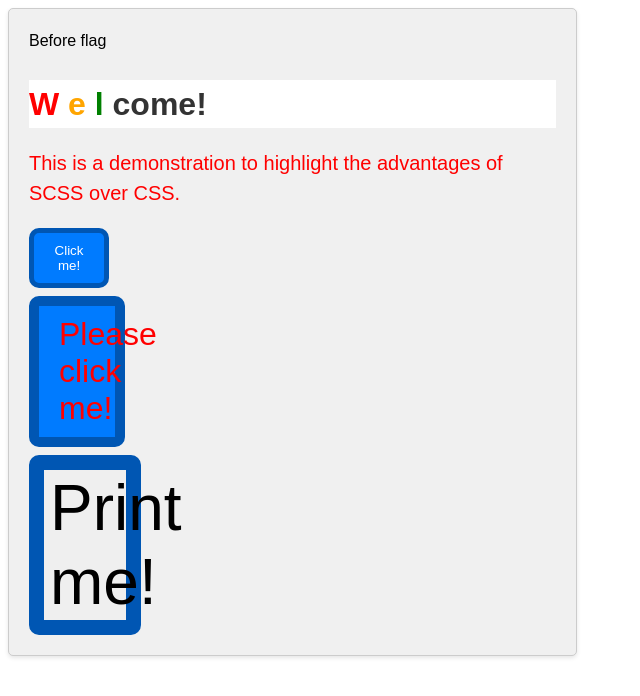
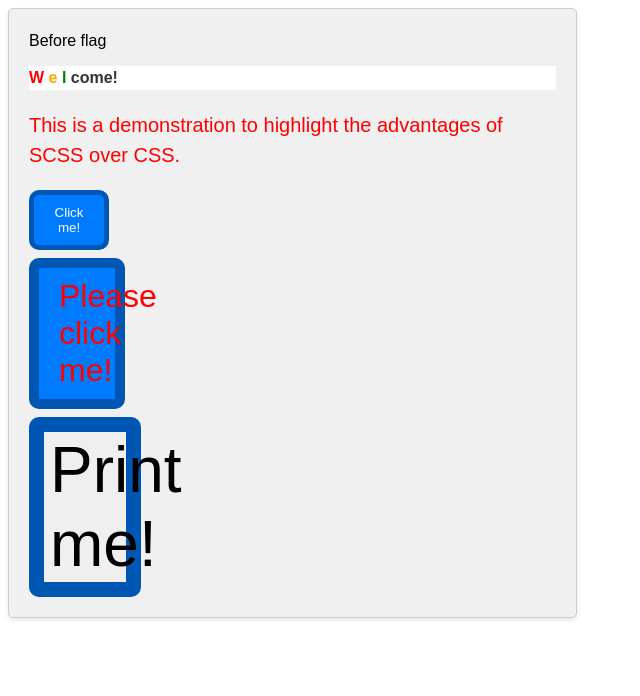
Before and after one commit to StandOut-0/CSSvsSass, a website: page index.html in a window 1280 px wide. Shown: the whole page, without its empty margins (0-640 px from the left). Drawn offline with Linux system fonts and the light colour scheme.

Commit message:
floor() 절사 사용하기

```diff
--- a/before/before.scss
+++ b/before/before.scss
@@ -47,7 +47,7 @@ div {
     > h2 {
       width: percentage(ceil(0.5)); //% , 올림
       background: white;
-      font-size: round(1.5rem); //반올림
+      font-size: round(floor(1.5rem)); //반올림, 잘사
       color: map-get($palette, text-color);
       margin-bottom: 10px;
     }
```
Also changed, not shown: css/before.css.
